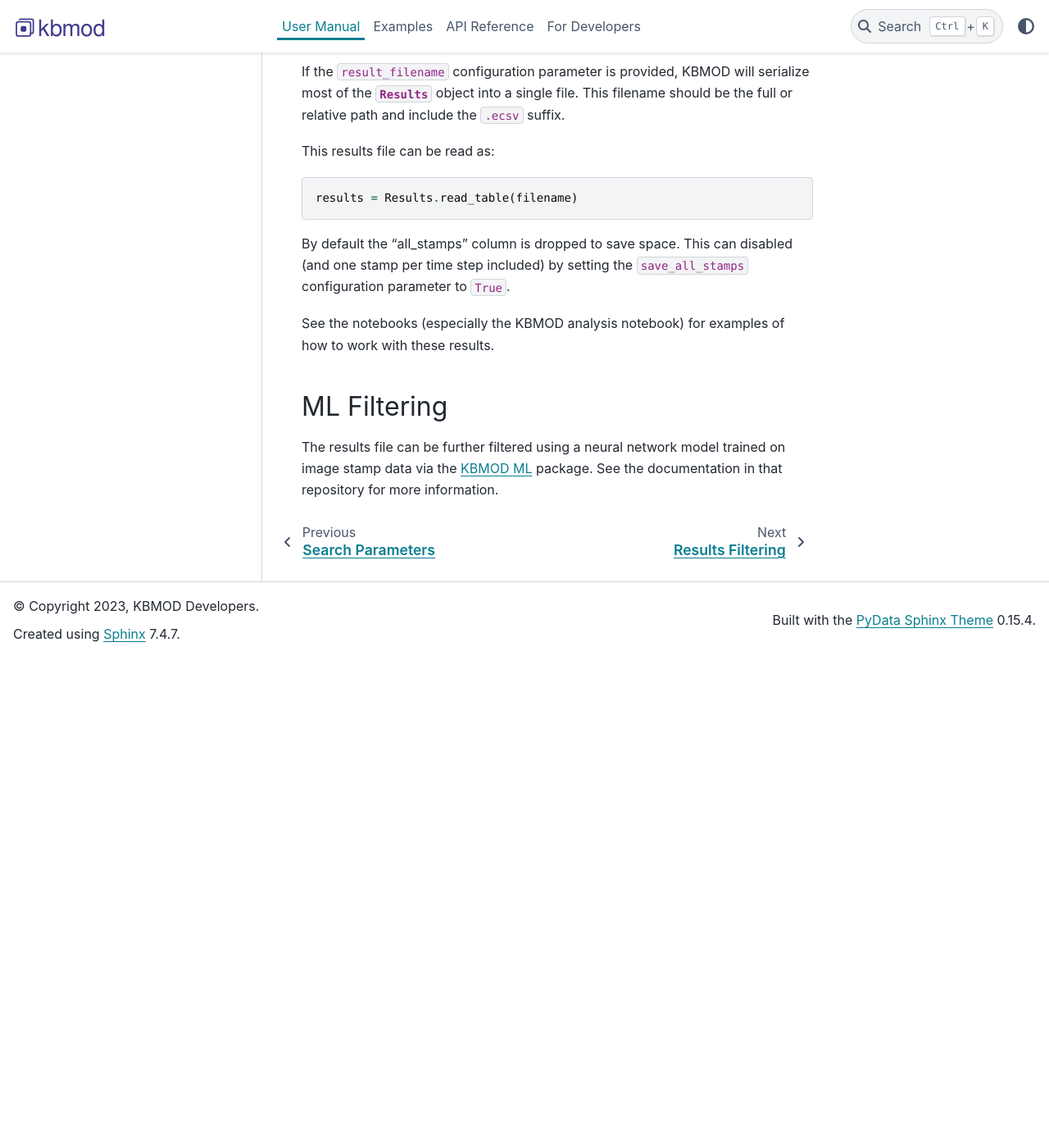
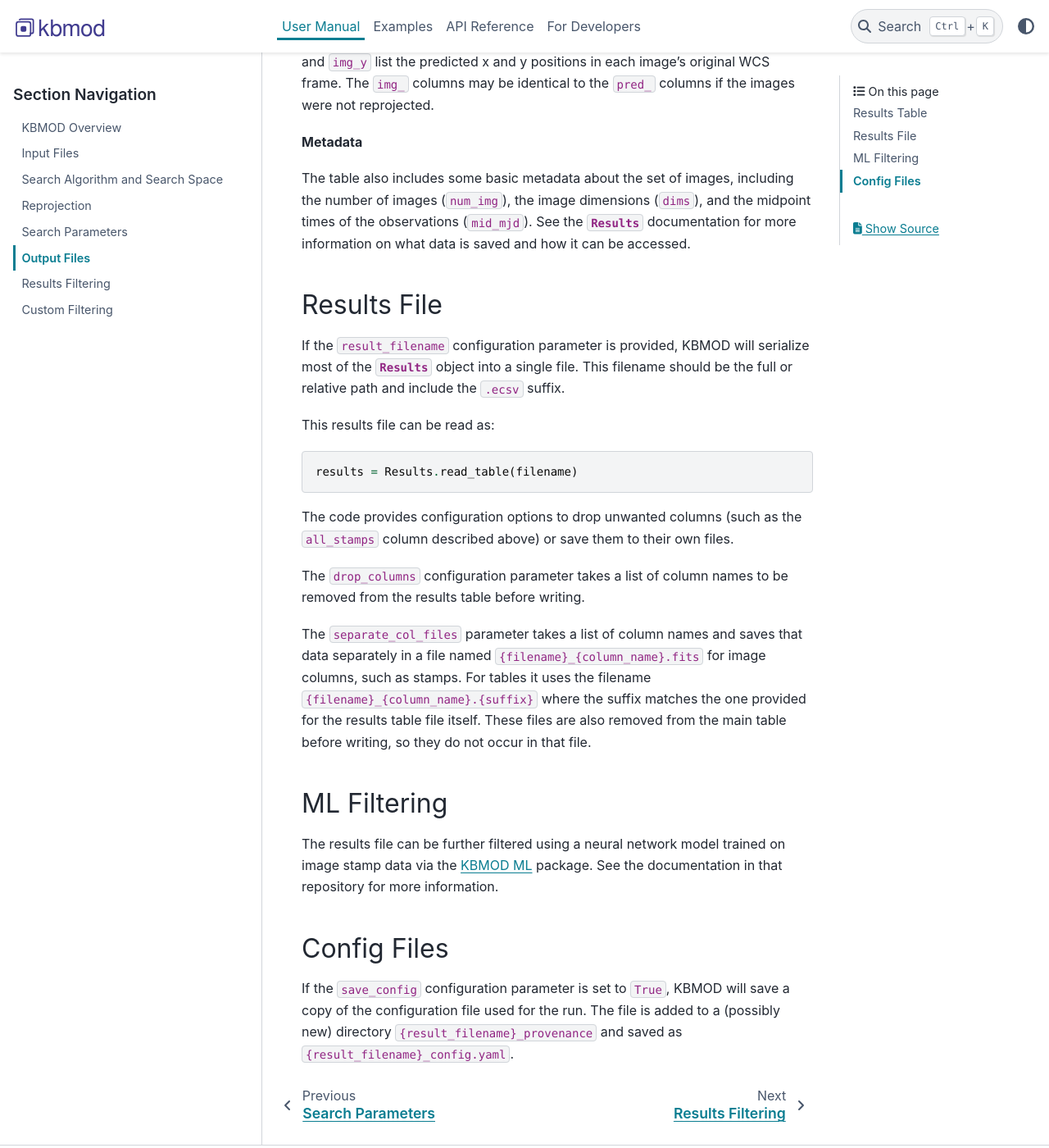
Before and after one commit to dirac-institute/kbmod, a Sphinx documentation site: the page built from docs/source/user_manual/output_files.rst, in a window 1280 px wide and 1400 px high, scrolled down 2005 px. Shown: the whole window at 82% size. Built offline with Sphinx 7.4.7 and the PyData theme 0.15.4, drawn with Linux system fonts in a browser that asks for light colours; pages that are not in the unit, such as notebooks, are missing from menus; before the commit the page ends 2808 px from its top, so only the background shows below that; some of the changed text lies outside the part shown.

Commit message:
Update documentation for files

```diff
--- a/docs/source/user_manual/output_files.rst
+++ b/docs/source/user_manual/output_files.rst
@@ -20,6 +20,10 @@ This information can be access directly with the ``[]`` notation::
 
 By default the results table also includes derived information such as the series of psi and phi values from the shift and stack algorithm (``psi_curve`` and ``phi_curve``), a vector of which time steps were marked valid by sigma-G (``obs_valid``), coadded stamps, the corresponding RA, dec in both the search images and (if applicable) the original, un-reprojected images. The time series are all the same length with a single entry for each timestep in the searched data.
 
+A list of all available columns can be obtained with::
+
+    print(results.colnames)
+
 **Coadded Stamps**
 
 The coadded stamp information is controlled by the ``coadds`` and ``stamp_radius`` configuration parameters. The ``coadds`` parameter takes a list of which coadds to include in the results table, including:
@@ -31,6 +35,9 @@ The coadded stamp information is controlled by the ``coadds`` and ``stamp_radius
 
 Each coadd is stored in its own column with the name ``coadd_<type>``.  For more information on the stamps, see :ref:`Results Filtering`.
 
+**Individual Stamps**
+
+The set of Individual stamps for each time step can also be stored in the results table by setting the ``save_all_stamps`` configuration parameter to ``True``. This will add a column ``all_stamps`` to the results table, which contains a list of the individual image stamps for each trajectory. Since each stamp is itself a small image, this can significantly increase the size of the results table.
 
 **RA, dec Information**
 
@@ -44,7 +51,7 @@ KBMOD will also listed the predicted (x, y) pixel coordinates of the object for
 
 **Metadata**
 
-The table also includes some basic metadata about the set of images, including the number of images (``num_img``), the image dimensions (``dims``), and the midpoint times of the observations (``mid_mjd``).
+The table also includes some basic metadata about the set of images, including the number of images (``num_img``), the image dimensions (``dims``), and the midpoint times of the observations (``mid_mjd``). See the :py:class:`~kbmod.results.Results` documentation for more information on what data is saved and how it can be accessed.
 
 
 Results File
@@ -56,12 +63,20 @@ This results file can be read as::
 
     results = Results.read_table(filename)
 
-By default the "all_stamps" column is dropped to save space. This can disabled (and one stamp per time step included) by setting the ``save_all_stamps`` configuration parameter to ``True``.
+The code provides configuration options to drop unwanted columns (such as the ``all_stamps`` column described above) or save them to their own files.
 
-See the notebooks (especially the KBMOD analysis notebook) for examples of how to work with these results.
+The ``drop_columns`` configuration parameter takes a list of column names to be removed from the results table before writing.
+
+The ``separate_col_files`` parameter takes a list of column names and saves that data separately in a file named ``{filename}_{column_name}.fits`` for image columns, such as stamps. For tables it uses the filename ``{filename}_{column_name}.{suffix}`` where the suffix matches the one provided for the results table file itself. These files are also removed from the main table before writing, so they do not occur in that file.
 
 
 ML Filtering
 ------------
 
 The results file can be further filtered using a neural network model trained on image stamp data via the `KBMOD ML <https://github.com/dirac-institute/kbmod-ml>`_ package.  See the documentation in that repository for more information.
+
+
+Config Files
+------------
+
+If the ``save_config`` configuration parameter is set to ``True``, KBMOD will save a copy of the configuration file used for the run. The file is added to a (possibly new) directory ``{result_filename}_provenance`` and saved as ``{result_filename}_config.yaml``.
```
Also changed, not shown: docs/source/user_manual/input_files.rst (+14 -6 lines).
